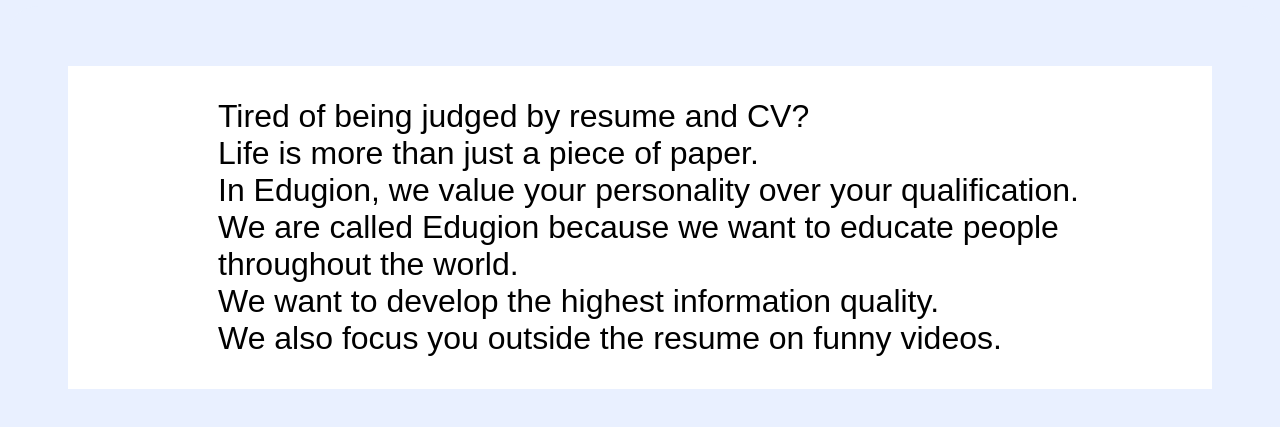
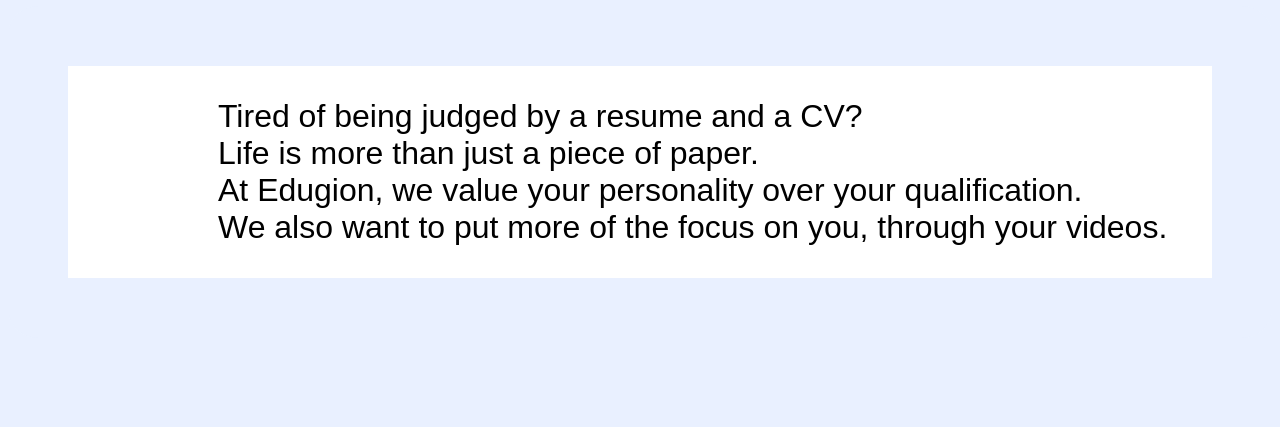
Before and after one commit to Edugion/Edugion-Workspace, a plain HTML site: page landing_page/about.html in a window 1280 px wide. Shown: the part 171-598 px from the top of the page. Drawn offline with Linux system fonts and the light colour scheme.

Commit message:
Update about.html

```diff
--- a/landing_page/about.html
+++ b/landing_page/about.html
@@ -7,11 +7,8 @@
 <!--<body>-->
 <!--  <header>WHAT MAKES US DIFFERENT?</header>-->
 <!--  <p>-->
-<!--    Tired of being judged by resume and CV? Life is more than just a piece of paper.-->
-<!--    In Edugion, we value your personality over your qualification. -->
-<!--    We are called Edugion because we want to educate people throughout the world.-->
-<!--    We want to develop the highest information quality.-->
-<!--    We also focus you outside the resume on funny videos.-->
+<!--    Tired of being judged by a resume and a CV? Life is more than just a piece of paper.-->
+<!--    At Edugion, we value your personality over your qualification. -->
 <!--  </p>-->
 <!--</body>-->
 <!--</html>-->
@@ -56,11 +53,9 @@
 </div>
 <h1><b></b>WHAT MAKES US DIFFERENT?<b></b></h1>
 <div class = "Instructions1">
-  <p>Tired of being judged by resume and CV? <br> Life is more than just a piece of paper.<br>
-  In Edugion, we value your personality over your qualification.<br>
-    We are called Edugion because we want to educate people <br> throughout the world.<br>
-    We want to develop the highest information quality.<br>
-    We also focus you outside the resume on funny videos.</p>
+  <p>Tired of being judged by a resume and a CV? <br> Life is more than just a piece of paper.<br>
+  At Edugion, we value your personality over your qualification.<br>
+    We also want to put more of the focus on you, through your videos.</p>
 </div>
 </body>
 </html>
```
